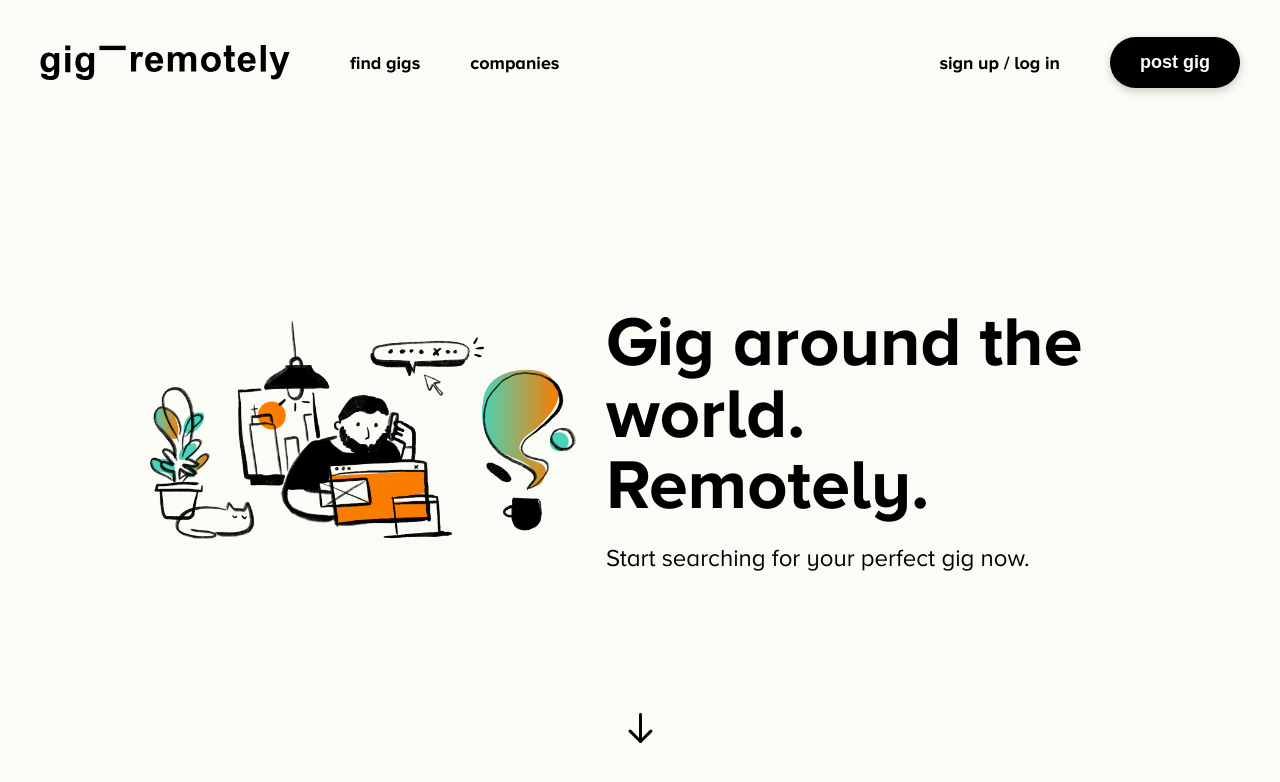
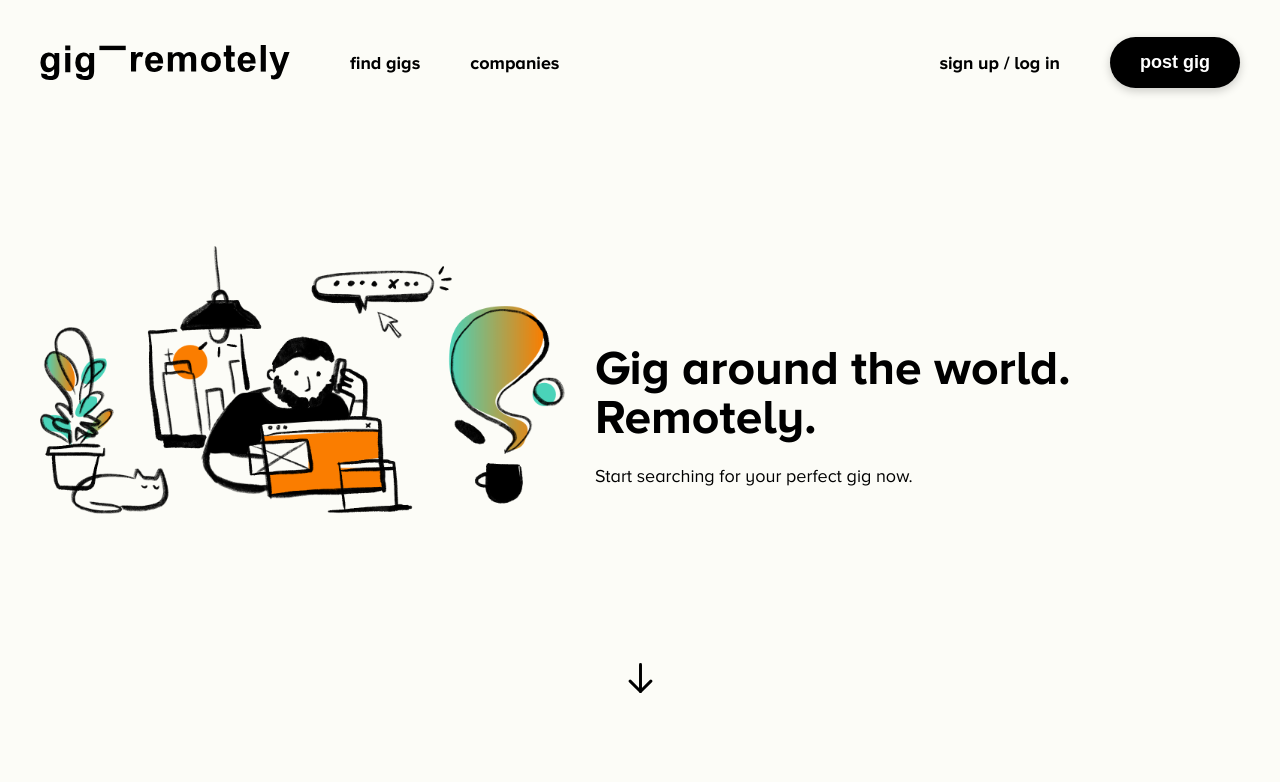
Before and after one commit to lynhan96/gig-remotely, a Next.js app: page / in a window 1280 px wide. Shown: the top 782 px of the page. Built offline with nearby package versions, Linux system fonts and the light colour scheme.

Commit message:
done banner and header

```diff
--- a/components/global/Text/index.js
+++ b/components/global/Text/index.js
@@ -2,14 +2,7 @@ import React from 'react';
 import PropTypes from 'prop-types';
 import { StyledText } from './styles';
 
-const Text = ({
-  children,
-  size,
-  style,
-  width,
-  weight,
-}) => {
-  const fontSize = () => {
+const fontSize = (size) => {
   switch (size) {
     case 'xs':
       return 14;
@@ -20,25 +13,38 @@ const Text = ({
     case 'lg':
       return 24;
     case 'xl':
-        return 24;
+      return 32;
+    case 'xxl':
+      return 48;
     case 'xxxl':
+      return 56;
+    case 'xxxxl':
       return 70;
     default:
       return 16;
   }
 };
 
-  return (
+const Text = ({
+  children,
+  size,
+  style,
+  width,
+  weight,
+  className,
+}) => (
   <StyledText
+    className={className}
     width={width}
     style={style}
-      size={fontSize()}
+    size={fontSize(size)}
     weight={weight}
   >
     {children}
   </StyledText>
 );
-};
+
+Text.fontSize = (size) => fontSize(size);
 
 Text.propTypes = {
   size: PropTypes.oneOf([
@@ -47,14 +53,19 @@ Text.propTypes = {
     'md',
     'lg',
     'xl',
+    'xxl',
+    'xxxl',
+    'xxxxl',
   ]),
   style: PropTypes.shape(),
+  className: PropTypes.string,
   width: PropTypes.string,
   children: PropTypes.node,
   weight: PropTypes.string,
 };
 
 Text.defaultProps = {
+  className: '',
   weight: 'normal',
   width: '100%',
   size: 'sm',
--- a/components/pages/Header/index.js
+++ b/components/pages/Header/index.js
@@ -4,7 +4,6 @@ import Button from 'components/global/Button';
 import {
   HeaderWrapper, Logo, Menu, MenuItem, MenuGroup, StyledBurger, BurgerMenuGroup,
 } from './styles';
-
 
 const Header = () => {
   const [open, setOpen] = useState(false);
--- a/components/pages/Header/styles.js
+++ b/components/pages/Header/styles.js
@@ -21,6 +21,11 @@ export const HeaderWrapper = styled.div`
   @media(max-width: 1024px) {
     padding: 20px 30px;
     width: calc(100% - 60px);
+  }
+
+  @media(max-width: 768px) {
+    padding: 20px 15px;
+    width: calc(100% - 30px);
   }
 `;
 
@@ -52,7 +57,7 @@ export const Menu = styled.div`
     flex-direction: column;
     justify-content: center;
     background: ${color.offWhite};
-    height: ${({ open }) => (open ? 0 : 'calc(100vh - 80px)')};
+    height: ${({ open }) => (open ? 'calc(100vh - 80px)' : 0)};
     overflow: hidden;
     position: absolute;
     top: 80px;
@@ -121,6 +126,8 @@ export const StyledBurger = styled.button`
     outline: none;
   }
 
+  padding-left: ${({ open }) => (open ? '5px' : '0')};
+
   div {
     display: none;
     width: 25px;
@@ -138,6 +145,7 @@ export const StyledBurger = styled.button`
 
     :nth-child(2) {
       opacity: ${({ open }) => (open ? '0' : '1')};
+      width: ${({ open }) => (open ? '0px' : '25px')};
       transform: ${({ open }) => (open ? 'translateX(20px)' : 'translateX(0)')};
     }
 
@@ -155,4 +163,8 @@ export const StyledBurger = styled.button`
       display: block;
     }
   }
+
+  @media(max-width: 768px) {
+    right: 15px;
+  }
 `;
--- a/components/pages/Home/Banner/index.js
+++ b/components/pages/Home/Banner/index.js
@@ -1,7 +1,7 @@
 import React from 'react';
-import Text from 'components/global/Text';
+
 import {
-  Wrapper, Image, Content, Head, Icon, IconWrapper,
+  Wrapper, Image, Content, Head, Icon, IconWrapper, Title, StyledText,
 } from './styles';
 
 const Banner = () => (
@@ -9,9 +9,9 @@ const Banner = () => (
     <Head>
       <Image src='/images/banner.png' />
       <Content>
-        <Text size='xxxl' weight='bold'>Gig around the world.</Text>
-        <Text size='xxxl' weight='bold'>Remotely.</Text>
-        <Text size='lg' style={{ marginTop: 25 }}>Start searching for your perfect gig now.</Text>
+        <Title size='xxxxl' weight='bold'>Gig around the world.</Title>
+        <Title size='xxxxl' weight='bold'>Remotely.</Title>
+        <StyledText size='lg' style={{ marginTop: 25 }}>Start searching for your perfect gig now.</StyledText>
       </Content>
     </Head>
     <IconWrapper>
--- a/components/pages/Home/Banner/styles.js
+++ b/components/pages/Home/Banner/styles.js
@@ -1,10 +1,43 @@
 import styled, { keyframes } from 'styled-components';
+import Text from 'components/global/Text';
 
 const moveDown = keyframes`
   0% { margin-top: 4px }
   25% { margin-top: 8px; }
   75% { margin-top: 12px; }
   100% { margin-top: 15px; }
+`;
+
+export const StyledText = styled(Text)`
+  @media (max-width: 1590px) {
+    font-size: ${Text.fontSize('md')}px;
+  }
+
+  @media(max-width: 1024px) {
+    text-align: center;
+  }
+
+  @media(max-width: 768px) {
+    font-size: ${Text.fontSize('sm')}px;
+  }
+`;
+
+export const Title = styled(Text)`
+  @media(min-width: 1280px) and (max-width: 1590px) {
+    font-size: ${Text.fontSize('xxxl')}px;
+  }
+
+  @media(min-width: 768px) and (max-width: 1280px) {
+    font-size: ${Text.fontSize('xxl')}px;
+  }
+
+  @media(max-width: 1024px) {
+    text-align: center;
+  }
+
+  @media(max-width: 768px) {
+    font-size: ${Text.fontSize('xl')}px;
+  }
 `;
 
 export const Wrapper = styled.div`
@@ -23,6 +56,38 @@ export const Head = styled.div`
   width: calc(100% - 300px);
   padding: 0 150px;
   margin-top: 130px;
+
+  @media(min-width: 1280px) and (max-width: 1590px) {
+    padding: 0 120px;
+    width: calc(100% - 240px);
+    margin-top: 100px;
+  }
+
+  @media(min-width: 1140px) and (max-width: 1280px) {
+    padding: 0 80px;
+    width: calc(100% - 160px);
+    margin-top: 80px;
+  }
+
+  @media(min-width: 1024px) and (max-width: 1280px) {
+    padding: 0 40px;
+    width: calc(100% - 80px);
+    margin-top: 80px;
+  }
+
+  @media(max-width: 1024px) {
+    margin-top: 50px;
+    padding: 20px 30px;
+    width: calc(100% - 60px);
+    flex-direction: column;
+    justify-content: center;
+    align-items: center;
+  }
+
+  @media(max-width: 768px) {
+    padding: 20px 15px;
+    width: calc(100% - 30px);
+  }
 `;
 
 export const Content = styled.div`
@@ -31,12 +96,35 @@ export const Content = styled.div`
   justify-content: center;
   width: calc(55% - 15px);
   margin-bottom: 35px;
+
+  @media(min-width: 1280px) and (max-width: 1590px) {
+    margin-bottom: 60px;
+  }
+
+  @media(min-width: 1024px) and (max-width: 1280px) {
+    margin-bottom: 70px;
+  }
+
+  @media(max-width: 1024px) {
+    margin-top: 40px;
+    margin-bottom: 0;
+    width: 100%;
+  }
 `;
 
 export const Image = styled.img`
   width: calc(45% - 15px);
   height: 350px;
   object-fit: contain;
+
+  @media(max-width: 1024px) {
+    width: 100%;
+    height: 200px;
+  }
+
+  @media(max-width: 768px) {
+    height: 140px;
+  }
 `;
 
 export const IconWrapper = styled.div`
@@ -47,6 +135,14 @@ export const IconWrapper = styled.div`
   height: 40px;
   margin-top: 130px;
   margin: 100px 0;
+
+  @media(max-width: 1024px) {
+    margin: 40px 0;
+  }
+
+  @media(max-width: 768px) {
+    margin: 20px 0;
+  }
 `;
 
 export const Icon = styled.img`
@@ -54,6 +150,10 @@ export const Icon = styled.img`
   object-fit: contain;
   -webkit-animation: ${moveDown} 0.8s linear 0.4s infinite alternate;
   animation: ${moveDown} 0.8s linear 0.4s infinite alternate;
+
+  @media(max-width: 768px) {
+    width: 17px;
+  }
 `;
 
 export default Wrapper;
```
Lines whose indentation alone changed are shown as unchanged.
